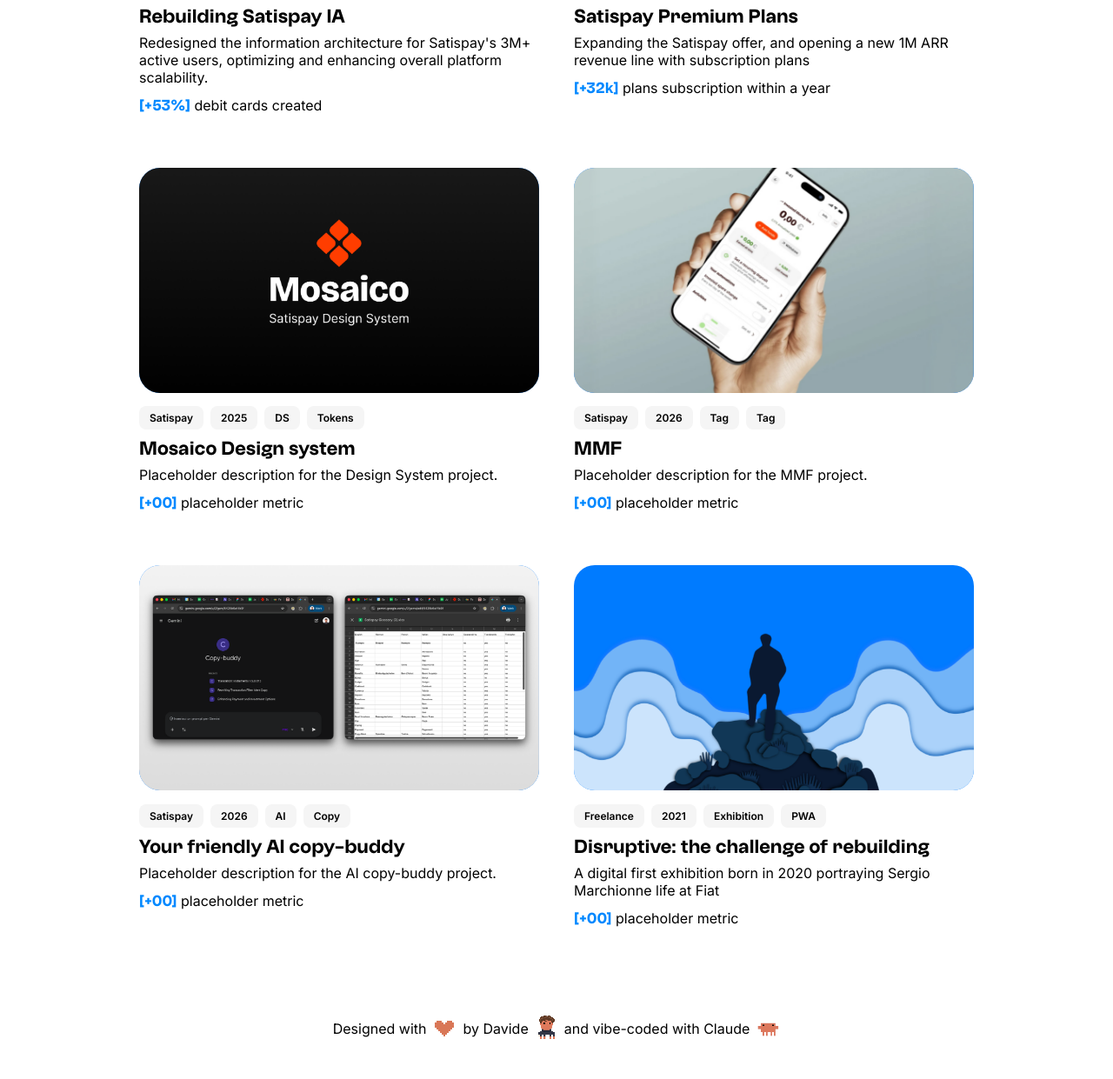
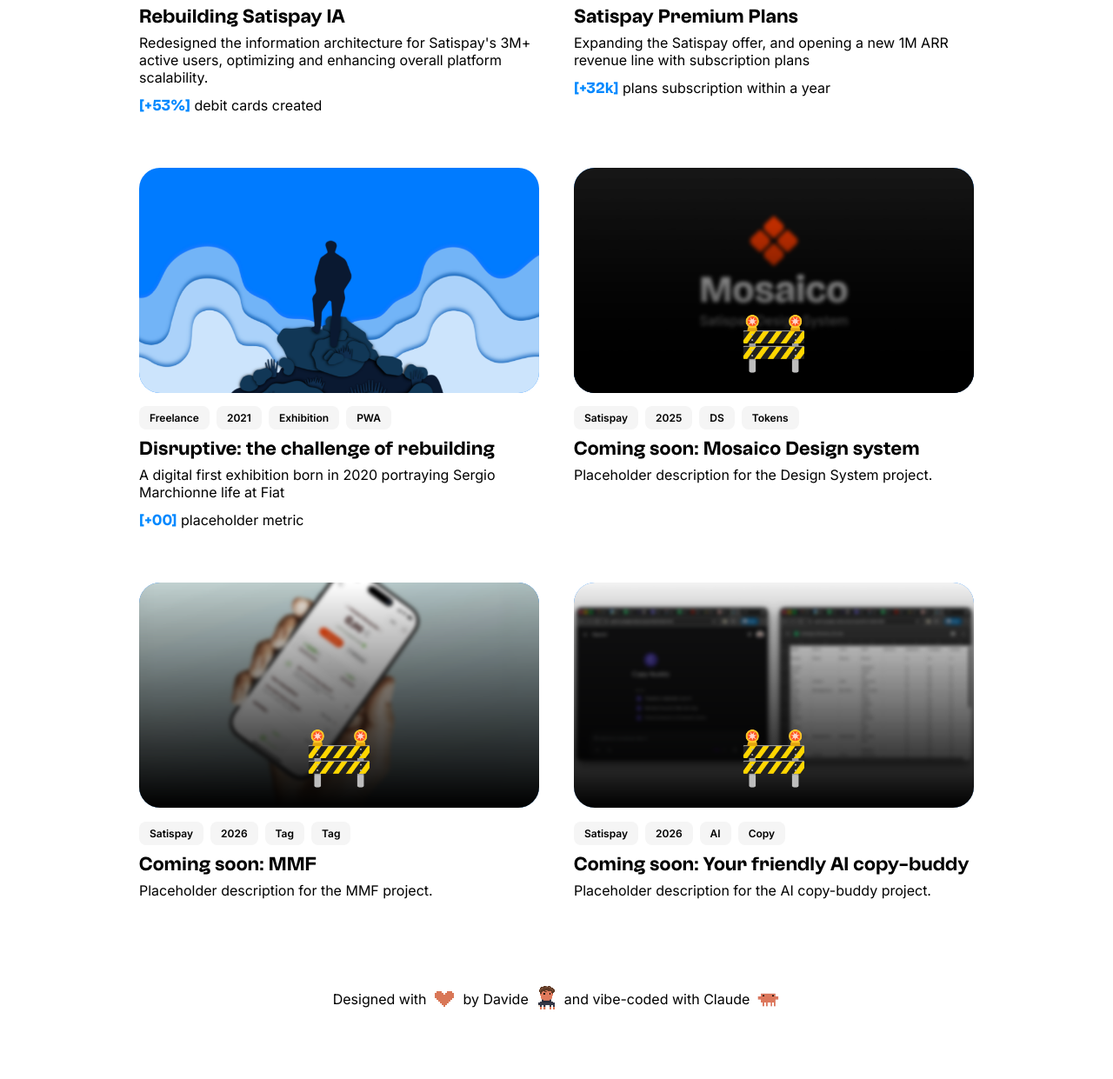
Before and after one commit to zoppidavide/portfolio-new, a plain HTML site: page index.html in a window 1280 px wide. Shown: the part 1055-2296 px from the top of the page at 87% size. After the commit the page ends 2262 px from the top, so only its background shows below. Drawn offline with Linux system fonts and the light colour scheme.

Commit message:
24.11 update
home reworks

```diff
--- a/index.html
+++ b/index.html
@@ -25,6 +25,10 @@
 </head>
 <body>
     <div class="top-fade"></div>
+    <div class="hero-glows" aria-hidden="true">
+        <span class="hero-glow hero-glow-green"></span>
+        <span class="hero-glow hero-glow-purple"></span>
+    </div>
     <div class="navbar-title">Davide Zoppi - Portfolio</div>
     <button type="button" class="theme-toggle" id="theme-toggle" role="switch" aria-checked="false" aria-label="Switch to dark mode">
         <span class="theme-toggle-track">
@@ -91,51 +95,6 @@
                     </a>
                 </div>
                 <div class="project">
-                    <div class="project-content" data-chip-label="More" data-chip-icon="./images/add-plus-20.png">
-                        <div class="project-image-wrapper">
-                            <img class="project-image" src="./images/DesignSystem_thumbnail.png" alt="Mosaico Design system" />
-                        </div>
-                        <div class="project-info">
-                            <div class="project-tags"><span class="project-tag">Satispay</span><span class="project-tag">2025</span><span class="project-tag">DS</span><span class="project-tag">Tokens</span></div>
-                            <div class="project-text">
-                                <div class="project-title">Mosaico Design system</div>
-                                <div class="project-desc">Placeholder description for the Design System project.</div>
-                            </div>
-                            <div class="project-metric"><strong>[+00]</strong> placeholder metric</div>
-                        </div>
-                    </div>
-                </div>
-                <div class="project">
-                    <div class="project-content" data-chip-label="More" data-chip-icon="./images/add-plus-20.png">
-                        <div class="project-image-wrapper">
-                            <img class="project-image" src="./images/MMF_thumbnail.png" alt="MMF" />
-                        </div>
-                        <div class="project-info">
-                            <div class="project-tags"><span class="project-tag">Satispay</span><span class="project-tag">2026</span><span class="project-tag">Tag</span><span class="project-tag">Tag</span></div>
-                            <div class="project-text">
-                                <div class="project-title">MMF</div>
-                                <div class="project-desc">Placeholder description for the MMF project.</div>
-                            </div>
-                            <div class="project-metric"><strong>[+00]</strong> placeholder metric</div>
-                        </div>
-                    </div>
-                </div>
-                <div class="project">
-                    <div class="project-content" data-chip-label="More" data-chip-icon="./images/add-plus-20.png">
-                        <div class="project-image-wrapper">
-                            <img class="project-image" src="./images/CopyBuddy_thumbnail.png" alt="Your friendly AI copy-buddy" />
-                        </div>
-                        <div class="project-info">
-                            <div class="project-tags"><span class="project-tag">Satispay</span><span class="project-tag">2026</span><span class="project-tag">AI</span><span class="project-tag">Copy</span></div>
-                            <div class="project-text">
-                                <div class="project-title">Your friendly AI copy-buddy</div>
-                                <div class="project-desc">Placeholder description for the AI copy-buddy project.</div>
-                            </div>
-                            <div class="project-metric"><strong>[+00]</strong> placeholder metric</div>
-                        </div>
-                    </div>
-                </div>
-                <div class="project">
                     <a href="disruptive.html" class="project-content" data-chip-label="More" data-chip-icon="./images/add-plus-20.png">
                         <div class="project-image-wrapper">
                             <img class="project-image" src="./images/Disruptive_thumbnail.png" alt="Disruptive: the challenge of rebuilding" />
@@ -150,7 +109,52 @@
                         </div>
                     </a>
                 </div>
-            </section>
+                            <div class="project">
+                    <div class="project-content is-soon">
+                        <div class="project-image-wrapper">
+                            <img class="project-image" src="./images/DesignSystem_thumbnail.png" alt="Mosaico Design system" />
+                        <span class="project-soon-emoji" aria-hidden="true">🚧</span>
+                        </div>
+                        <div class="project-info">
+                            <div class="project-tags"><span class="project-tag">Satispay</span><span class="project-tag">2025</span><span class="project-tag">DS</span><span class="project-tag">Tokens</span></div>
+                            <div class="project-text">
+                                <div class="project-title">Coming soon: Mosaico Design system</div>
+                                <div class="project-desc">Placeholder description for the Design System project.</div>
+                            </div>
+                        </div>
+                    </div>
+                </div>
+                <div class="project">
+                    <div class="project-content is-soon">
+                        <div class="project-image-wrapper">
+                            <img class="project-image" src="./images/MMF_thumbnail.png" alt="MMF" />
+                        <span class="project-soon-emoji" aria-hidden="true">🚧</span>
+                        </div>
+                        <div class="project-info">
+                            <div class="project-tags"><span class="project-tag">Satispay</span><span class="project-tag">2026</span><span class="project-tag">Tag</span><span class="project-tag">Tag</span></div>
+                            <div class="project-text">
+                                <div class="project-title">Coming soon: MMF</div>
+                                <div class="project-desc">Placeholder description for the MMF project.</div>
+                            </div>
+                        </div>
+                    </div>
+                </div>
+                <div class="project">
+                    <div class="project-content is-soon">
+                        <div class="project-image-wrapper">
+                            <img class="project-image" src="./images/CopyBuddy_thumbnail.png" alt="Your friendly AI copy-buddy" />
+                        <span class="project-soon-emoji" aria-hidden="true">🚧</span>
+                        </div>
+                        <div class="project-info">
+                            <div class="project-tags"><span class="project-tag">Satispay</span><span class="project-tag">2026</span><span class="project-tag">AI</span><span class="project-tag">Copy</span></div>
+                            <div class="project-text">
+                                <div class="project-title">Coming soon: Your friendly AI copy-buddy</div>
+                                <div class="project-desc">Placeholder description for the AI copy-buddy project.</div>
+                            </div>
+                        </div>
+                    </div>
+                </div>
+</section>
 
             <footer class="site-footer">
                 <p>Designed with</p>
--- a/style.css
+++ b/style.css
@@ -155,6 +155,71 @@ body {
     display: flex;
     flex-direction: column;
     gap: 0;
+}
+
+/* Hero background: two soft colour glows that drift slowly around their spot */
+.hero-glows {
+    position: absolute;
+    top: 0;
+    left: 0;
+    z-index: -1;
+    width: 100%;
+    /* taller than the hero, so the glows fade out instead of being cut at its bottom edge */
+    height: calc(100vh - var(--peek) + 600px);
+    height: calc(100svh - var(--peek) + 600px);
+    overflow: hidden;
+    pointer-events: none;
+}
+
+.hero-glow {
+    position: absolute;
+    width: 1000px;
+    height: 1000px;
+    margin: -500px 0 0 -500px; /* centre the glow on its left / top position */
+    border-radius: 50%;
+    will-change: transform;
+}
+
+.hero-glow-green {
+    left: 1.1%;
+    top: calc((100svh - var(--peek)) * 0.315);
+    background: radial-gradient(closest-side, rgba(64, 230, 61, 0.22), rgba(64, 230, 61, 0.17) 25%, rgba(64, 230, 61, 0.08) 50%, rgba(64, 230, 61, 0.02) 75%, rgba(64, 230, 61, 0));
+    animation: glow-drift-a 17s ease-in-out infinite alternate;
+}
+
+.hero-glow-purple {
+    left: 94.5%;
+    top: calc((100svh - var(--peek)) * 0.627);
+    background: radial-gradient(closest-side, rgba(133, 62, 227, 0.22), rgba(133, 62, 227, 0.17) 25%, rgba(133, 62, 227, 0.08) 50%, rgba(133, 62, 227, 0.02) 75%, rgba(133, 62, 227, 0));
+    animation: glow-drift-b 21s ease-in-out infinite alternate;
+}
+
+@keyframes glow-drift-a {
+    0%   { transform: translate(0, 0) scale(1); }
+    33%  { transform: translate(60px, -40px) scale(1.06); }
+    66%  { transform: translate(-30px, 50px) scale(0.96); }
+    100% { transform: translate(40px, 30px) scale(1.03); }
+}
+
+@keyframes glow-drift-b {
+    0%   { transform: translate(0, 0) scale(1); }
+    33%  { transform: translate(-50px, 40px) scale(0.95); }
+    66%  { transform: translate(35px, -45px) scale(1.07); }
+    100% { transform: translate(-40px, -30px) scale(1.02); }
+}
+
+@media (prefers-reduced-motion: reduce) {
+    .hero-glow {
+        animation: none;
+    }
+}
+
+@media (max-width: 768px) {
+    .hero-glow {
+        width: 640px;
+        height: 640px;
+        margin: -320px 0 0 -320px;
+    }
 }
 
 /* Hero: centred in the viewport, text on the 4 central columns */
@@ -400,6 +465,39 @@ h1 {
     aspect-ratio: 537.5 / 302.34;
     border-radius: 24.25px;
     margin: 8px 0;
+}
+
+/* Coming soon: dark fade over the cover, with a sign in the lower half */
+.project-content.is-soon .project-image-wrapper {
+    position: relative;
+}
+
+.project-content.is-soon .project-image-wrapper::after {
+    content: "";
+    position: absolute;
+    inset: 0;
+    background: linear-gradient(to bottom, rgba(0, 0, 0, 0) 0%, #000 100%);
+    pointer-events: none;
+}
+
+/* Slight blur on the cover only (the fade and the sign stay sharp). The scale hides the soft edges. */
+.project-content.is-soon .project-image,
+.project-content.is-soon .project-image-wrapper:hover .project-image {
+    filter: blur(2px);
+    transform: scale(1.06);
+}
+
+.project-soon-emoji {
+    position: absolute;
+    left: 50%;
+    top: 62%;
+    z-index: 1;
+    transform: translateX(-50%);
+    color: #fff;
+    font-size: 64px;
+    line-height: normal;
+    white-space: nowrap;
+    pointer-events: none;
 }
 
 .project-image {
@@ -829,22 +927,6 @@ ul.detail-body li::before {
     }
 }
 
-/* Grid overlay (desktop): 6 columns in red at 5% opacity. Delete this block to hide it. */
-@media (min-width: 1101px) {
-    body::before {
-        content: "";
-        position: fixed;
-        top: 0;
-        bottom: 0;
-        left: var(--grid-margin);
-        right: var(--grid-margin);
-        background-image: linear-gradient(90deg, rgba(255, 0, 0, 0.05) calc(100% - var(--grid-gutter)), transparent 0);
-        background-size: calc((100% + var(--grid-gutter)) / 6) 100%;
-        pointer-events: none;
-        z-index: 2000;
-    }
-}
-
 /* Hover chip that follows the cursor (see cursor-chip.js) */
 .cursor-chip {
     position: fixed;
```
